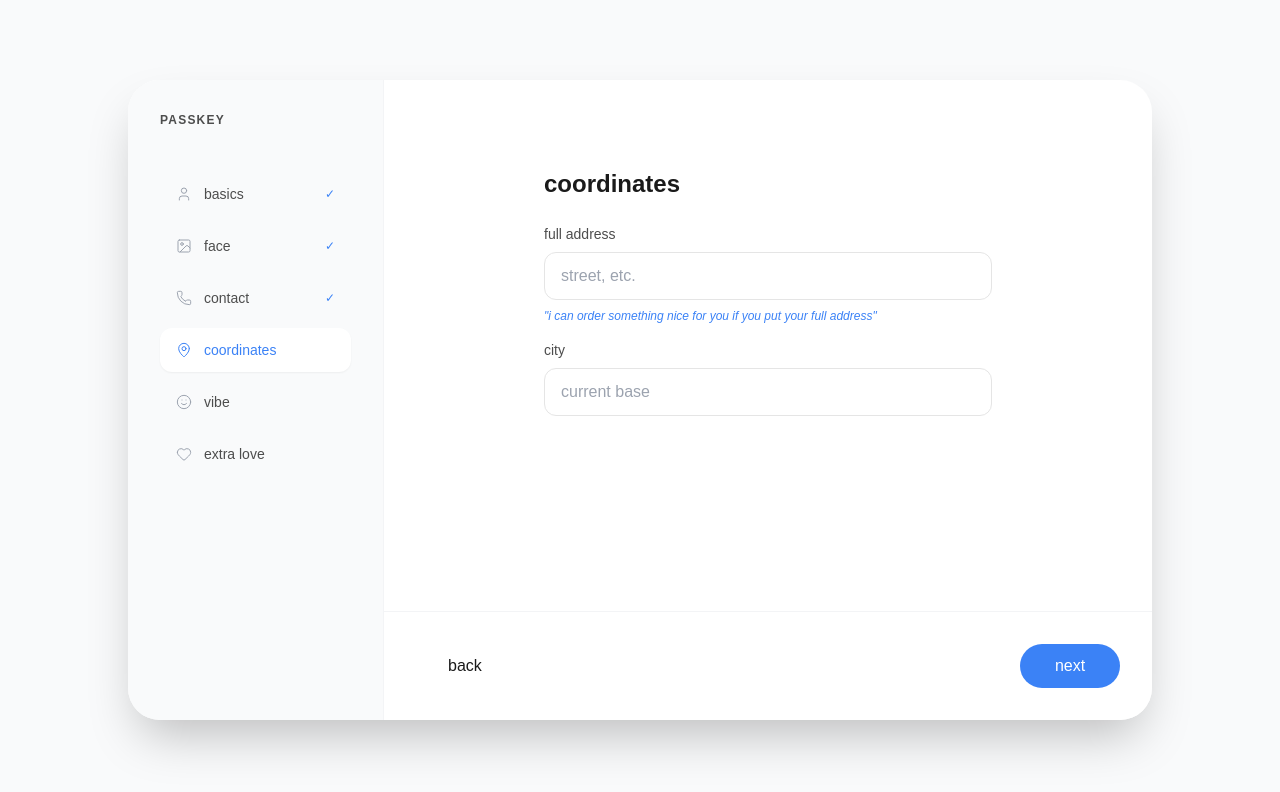
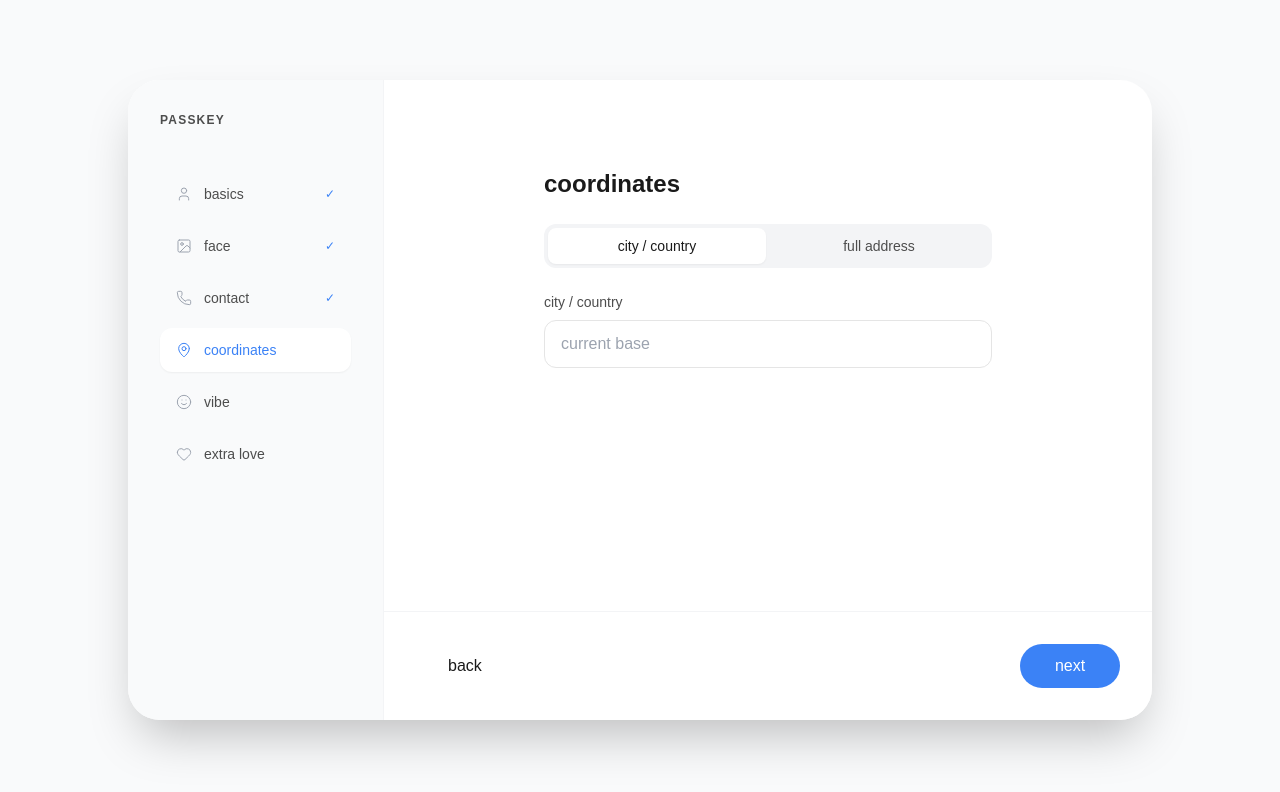
Before and after one commit to AnushriyaB/human-crm, a React (Vite) app: page /friend-form in a window 1280 px wide. Both pictures are taken after a click on the button "coordinates". Shown: the top 792 px of the page. Built offline with nearby package versions, Linux system fonts and the light colour scheme; a web font is replaced by a local one.

Commit message:
Feat: Location Type Selection (City vs Address)

```diff
--- a/src/pages/FriendForm.jsx
+++ b/src/pages/FriendForm.jsx
@@ -25,6 +25,8 @@ export default function FriendForm() {
     const passphrase = state?.passphrase || '';
 
     const [currentStepIndex, setCurrentStepIndex] = useState(0);
+    const [locationType, setLocationType] = useState('city'); // 'city' | 'address'
+
     const [formData, setFormData] = useState({
         name: initialName,
         photo: null,
@@ -132,18 +134,50 @@ export default function FriendForm() {
                 return (
                     <div className="space-y-6 max-w-md mx-auto pt-10">
                         <h2 className="text-2xl font-bold lowercase">coordinates</h2>
+
+                        {/* Location Type Toggle */}
+                        <div className="flex gap-1 bg-gray-100 p-1 rounded-xl mb-6">
+                            <button
+                                onClick={() => setLocationType('city')}
+                                className={`flex-1 py-2 px-4 rounded-lg text-sm font-medium transition-all lowercase ${locationType === 'city'
+                                        ? 'bg-white shadow-sm text-text-primary'
+                                        : 'text-text-secondary hover:text-text-primary'
+                                    }`}
+                            >
+                                city / country
+                            </button>
+                            <button
+                                onClick={() => setLocationType('address')}
+                                className={`flex-1 py-2 px-4 rounded-lg text-sm font-medium transition-all lowercase ${locationType === 'address'
+                                        ? 'bg-white shadow-sm text-text-primary'
+                                        : 'text-text-secondary hover:text-text-primary'
+                                    }`}
+                            >
+                                full address
+                            </button>
+                        </div>
+
                         <div className="space-y-4">
-                            <div>
+                            {locationType === 'address' ? (
+                                <motion.div
+                                    initial={{ opacity: 0, y: 5 }}
+                                    animate={{ opacity: 1, y: 0 }}
+                                >
                                     <label className="text-sm font-medium text-text-secondary lowercase mb-2 block">full address</label>
                                     <Input name="address" value={formData.address} onChange={handleChange} placeholder="street, etc." />
                                     <p className="text-brand text-xs mt-2 lowercase italic">
                                         "i can order something nice for you if you put your full address"
                                     </p>
-                            </div>
-                            <div>
-                                <label className="text-sm font-medium text-text-secondary lowercase mb-2 block">city</label>
+                                </motion.div>
+                            ) : (
+                                <motion.div
+                                    initial={{ opacity: 0, y: 5 }}
+                                    animate={{ opacity: 1, y: 0 }}
+                                >
+                                    <label className="text-sm font-medium text-text-secondary lowercase mb-2 block">city / country</label>
                                     <Input name="city" value={formData.city} onChange={handleChange} placeholder="current base" />
-                            </div>
+                                </motion.div>
+                            )}
                         </div>
                     </div>
                 );
```
Also changed, not shown: 5 other files (tests, documents, lock files or other folders). Lines whose indentation alone changed are shown as unchanged.
